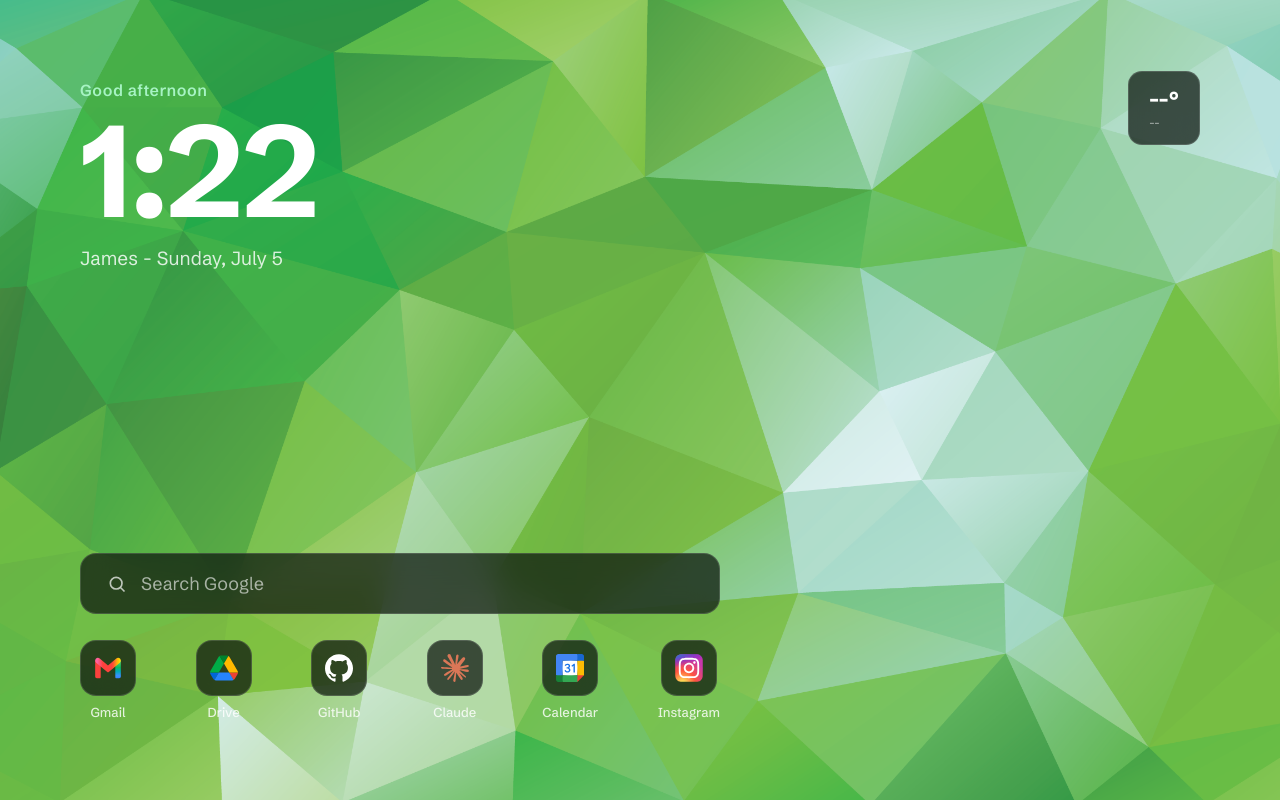
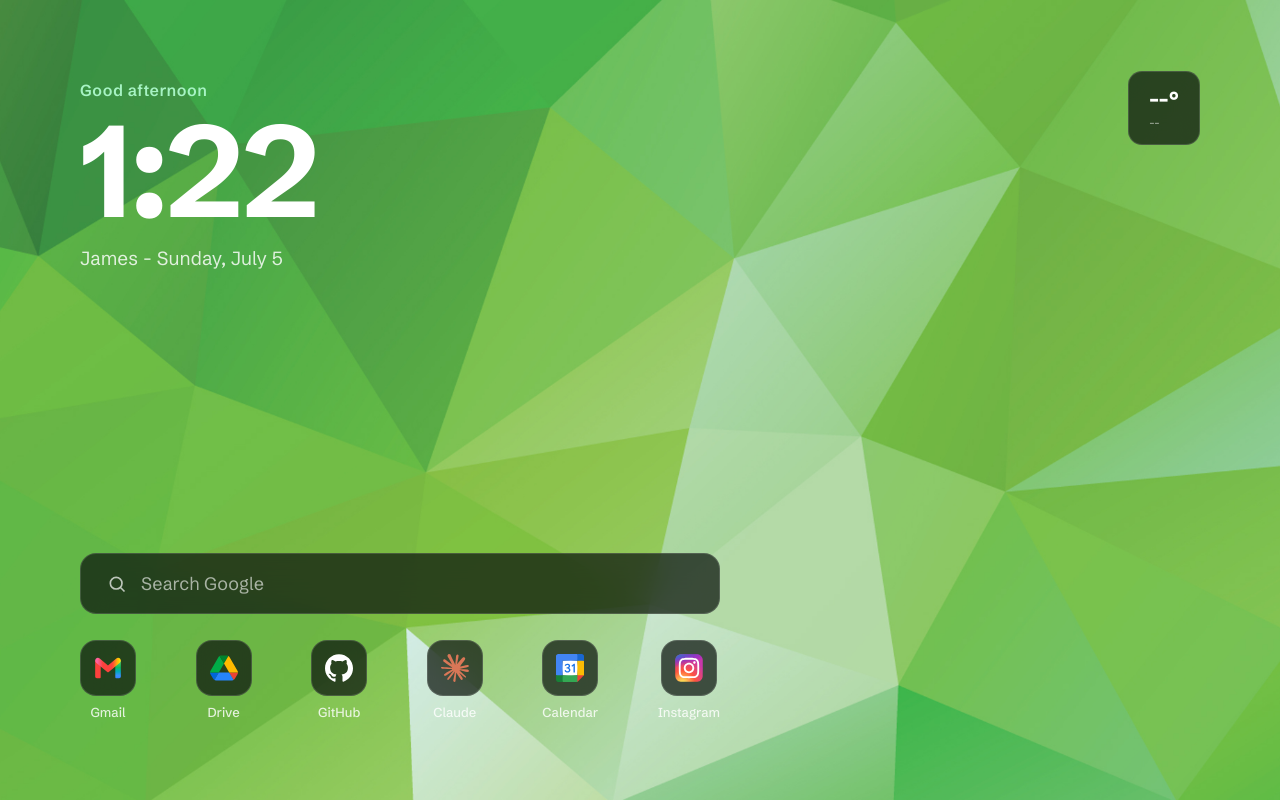
Before and after one commit to jameshou28/custom-new-tab, a website built with Vite: page index.html in a window 1280 px wide. Built offline with nearby package versions, Linux system fonts and the light colour scheme; no server answers.

```diff
--- a/src/style.css
+++ b/src/style.css
@@ -9,7 +9,7 @@
   font-family: "Schibsted Grotesk", sans-serif;
   color: white;
   background-color: rgb(0, 0, 0);
-  background-image: url("/src/assets/bg.png");
+  background-image: url("/src/assets/bg.jpg");
   background-size: cover;
   background-position: center;
 }
```
Also changed, not shown: src/assets/bg.jpg (added).
